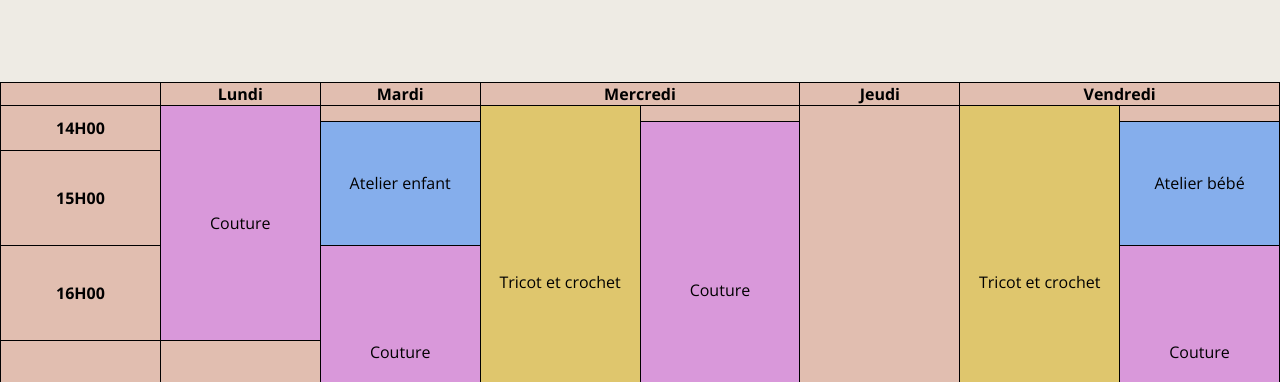
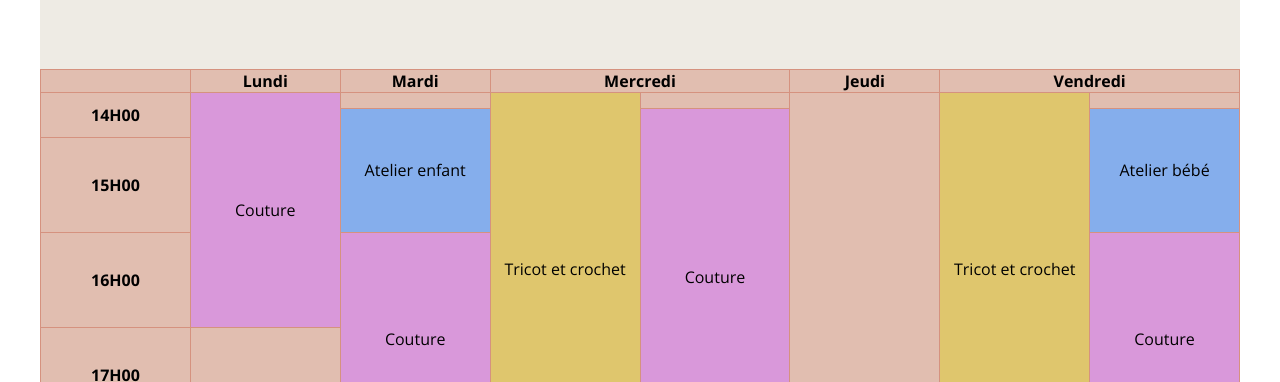
Before and after one commit to TerryGuardia/club-couture, a plain HTML site: page pages/event.html in a window 1280 px wide. Shown: the part 418-800 px from the top of the page. Drawn offline with nearby package versions, Linux system fonts and the light colour scheme.

Commit message:
table color / m-auto 1200px +

```diff
--- a/css/header-footer.css
+++ b/css/header-footer.css
@@ -151,3 +151,9 @@ cursor: pointer;
         list-style: none;
         justify-content: space-evenly;
     }
+
+    /*main*/
+    main {
+        max-width: 1200px;
+        margin: auto;
+    }
--- a/css/style-patron-temoin.css
+++ b/css/style-patron-temoin.css
@@ -36,7 +36,7 @@ p, main li {
     text-align: justify;
 }
 main img {
-    width: 100%;
+    width: 90%;
     margin-top: 15%;
 }
 main li {
--- a/pages/event.html
+++ b/pages/event.html
@@ -14,16 +14,6 @@
         rel="stylesheet">
     <link rel="stylesheet" href="https://cdnjs.cloudflare.com/ajax/libs/font-awesome/5.13.0/css/all.min.css">
     <title>Événements - Au fil et à mesure</title>
-    <style>
-        th,
-        td {
-            border: 1px solid black;
-        }
-
-        table {
-            border-collapse: collapse;
-        }
-    </style>
 </head>
 
 <body>
```
